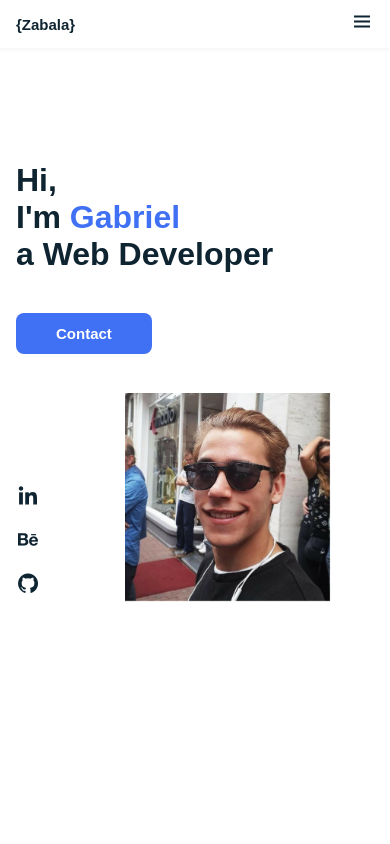
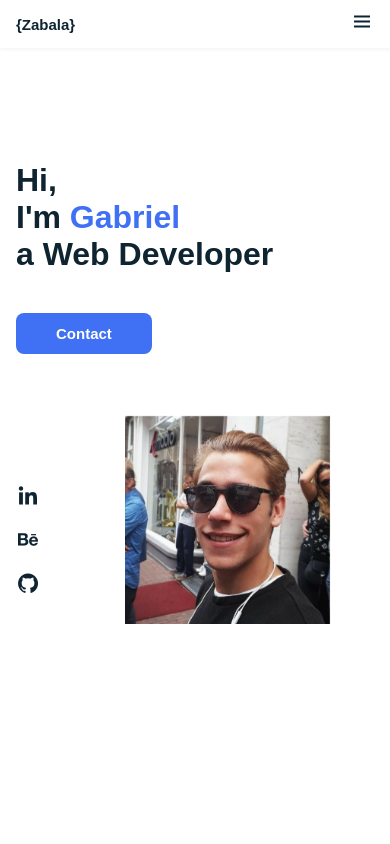
Before and after one commit to GabrielZabalaAmparan/curriculum.v, a plain HTML site: page index.html in a window 390 px wide. Shown: the top 844 px of the page. Drawn offline with nearby package versions, Linux system fonts and the light colour scheme; a script that the page names is missing.

Commit message:
Update styles.css

```diff
--- a/CSS/styles.css
+++ b/CSS/styles.css
@@ -223,7 +223,7 @@ img{
   .home-image {
     position: fixed;
         width: 205px;
-        margin-top: 23em;
+        margin-top: 24.5em;
         margin-left: 2em;
 
   }
```
